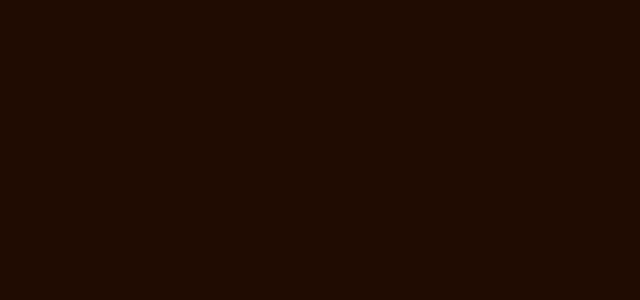
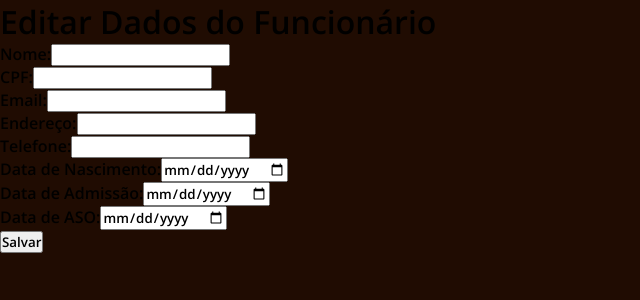
Before and after one commit to mdsreq-fga-unb/2023.1-NRControl, a React (Create React App) app in the folder frontend2/: page /editEmployee/1 in a window 1280 px wide. Before the commit this address had no page. Shown: the top 300 px of the page, without its empty margins (0-640 px from the left). Built offline with nearby package versions, Linux system fonts and the light colour scheme; no server answers; what yup-password would draw is missing.

Commit message:
add: US-08

```diff
--- a/frontend2/src/App.js
+++ b/frontend2/src/App.js
@@ -9,6 +9,7 @@ import Course from "./pages/Course/Course";
 import EmployeePage from "./pages/employee/EmployeePage";
 import EmployeeCourses from "./pages/employeeCourses/employeeCourses";
 import Email from "./pages/Email/Email";
+import EditEmployee from "./pages/editEmployee/EditEmployee";
 
 function App() {
   return (
@@ -22,6 +23,7 @@ function App() {
         <Route path="/cursos" element={<Course />} />
         <Route path="/cursosdooperario/:id" element={<EmployeeCourses />} />
         <Route path="/employee/:id" element={<EmployeePage />} />
+        <Route path="/editEmployee/:id" element={<EditEmployee />} />
         <Route
           path="/api/password-reset/:id/:token"
           element={<PasswordReset />}
--- /dev/null
+++ b/frontend2/src/pages/editEmployee/EditEmployee.js
@@ -0,0 +1,153 @@
+import React, { useEffect, useState } from "react";
+import { useParams, useNavigate } from "react-router-dom";
+import axios from "axios";
+
+function EditEmployeePage() {
+  const navigateTo = useNavigate();
+  const { id } = useParams();
+  const [employeeData, setEmployeeData] = useState({
+    name: "",
+    cpf: "",
+    email: "",
+    address: "",
+    phonenumber: "",
+    birthday: "",
+    admissiondate: "",
+    asodate: "",
+  });
+
+  useEffect(() => {
+    const showEmployeeData = async () => {
+      try {
+        const response = await axios.get(
+          `http://localhost:3005/employeeinfo/byId/${id}`
+        );
+        setEmployeeData(response.data);
+      } catch (error) {
+        console.error(error);
+      }
+    };
+
+    showEmployeeData();
+  }, [id]);
+
+  const changeValue = (event) => {
+    const { name, value } = event.target;
+    setEmployeeData((prevData) => ({
+      ...prevData,
+      [name]: value,
+    }));
+  };
+
+  const updateData = async (event) => {
+    event.preventDefault();
+
+    try {
+      await axios.put(
+        `http://localhost:3005/employeeinfo/byId/${id}`,
+        employeeData
+      );
+      navigateTo(`/employee/${id}`);
+    } catch (error) {
+      console.error(error);
+    }
+  };
+  return (
+    <div>
+      <h1>Editar Dados do Funcionário</h1>
+      <form onSubmit={updateData}>
+        <div>
+          <label>
+            Nome:
+            <input
+              type="text"
+              name="name"
+              value={employeeData.name}
+              onChange={changeValue}
+            />
+          </label>
+        </div>
+        <div>
+          <label>
+            CPF:
+            <input
+              type="text"
+              name="cpf"
+              value={employeeData.cpf}
+              onChange={changeValue}
+            />
+          </label>
+        </div>
+        <div>
+          <label>
+            Email:
+            <input
+              type="email"
+              name="email"
+              value={employeeData.email}
+              onChange={changeValue}
+            />
+          </label>
+        </div>
+        <div>
+          <label>
+            Endereço:
+            <input
+              type="text"
+              name="address"
+              value={employeeData.address}
+              onChange={changeValue}
+            />
+          </label>
+        </div>
+        <div>
+          <label>
+            Telefone:
+            <input
+              type="text"
+              name="phonenumber"
+              value={employeeData.phonenumber}
+              onChange={changeValue}
+            />
+          </label>
+        </div>
+        <div>
+          <label>
+            Data de Nascimento:
+            <input
+              type="date"
+              name="birthday"
+              value={employeeData.birthday}
+              onChange={changeValue}
+            />
+          </label>
+        </div>
+        <div>
+          <label>
+            Data de Admissão:
+            <input
+              type="date"
+              name="admissiondate"
+              value={employeeData.admissiondate}
+              onChange={changeValue}
+            />
+          </label>
+        </div>
+        <div>
+          <label>
+            Data de ASO:
+            <input
+              type="date"
+              name="asodate"
+              value={employeeData.asodate}
+              onChange={changeValue}
+            />
+          </label>
+        </div>
+        <button type="submit">Salvar</button>
+      </form>
+    </div>
+  );
+}
+
+export default EditEmployeePage;
--- a/frontend2/src/pages/employee/EmployeePage.js
+++ b/frontend2/src/pages/employee/EmployeePage.js
@@ -32,12 +32,16 @@ function EmployeePage() {
     }
   }, [id]);
 
+  const editEmployeeData = () => {
+    navigateTo(`/editEmployee/${id}`);
+  };
+
   return (
     <div className="postPage">
       <div className="header">
-      <div className="logo" onClick={goToEmployees}>
+        <div className="logo" onClick={goToEmployees}>
           <img src={logo} alt="SONDA Engenharia" className="sonda" />
-          </div>
+        </div>
       </div>
       <div className="post" id="individual">
         <h1>Funcionário</h1>
@@ -59,13 +63,13 @@ function EmployeePage() {
         </div>
         <div>
           <div className="box-bnt ">
-            {" "}
             <button
               className="bnt-courses"
               onClick={() => navigateTo(`/cursosdooperario/${id}`)}
             >
               Cursos
             </button>
+            <button onClick={editEmployeeData}>Editar</button>
           </div>
         </div>
       </div>
```
Also changed, not shown: 2 other files (tests, documents, lock files or other folders).
